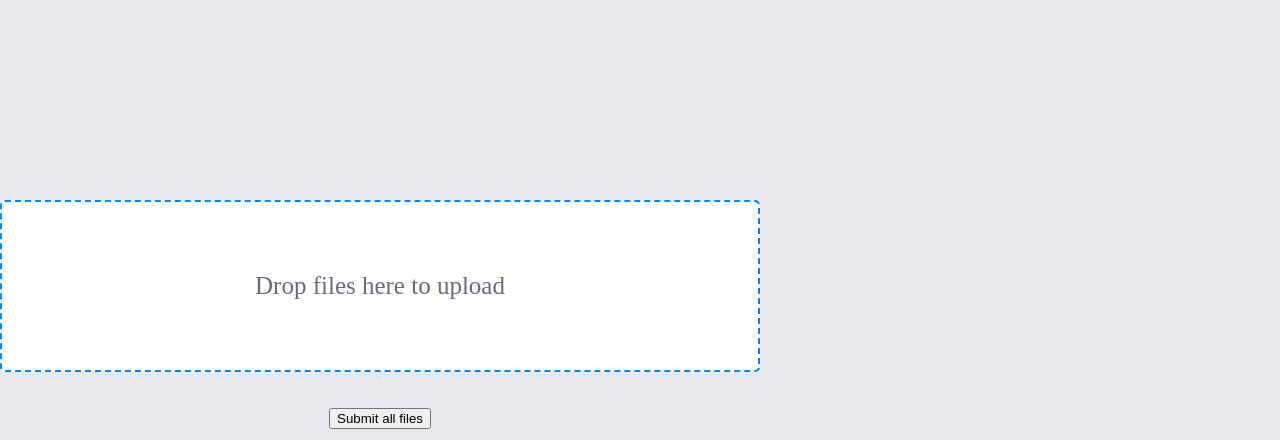
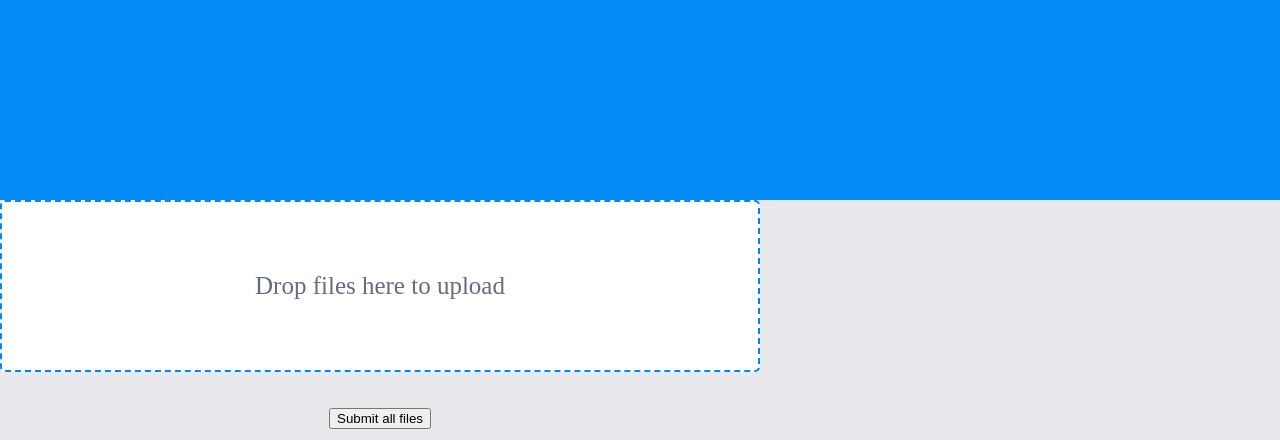
Before and after one commit to EJSohn/Skin-analizer, a Django app: page /main/ in a window 1280 px wide. Shown: the top 440 px of the page. Run offline with Django 3.2, Linux system fonts and the light colour scheme; parts of the project's set-up code (start-up, migrations or seed data) failed here and were passed over; some libraries are stand-ins or nearby versions.

Commit message:
add custom css

```diff
--- a/SkinAnlizer/main/static/main/css/main.css
+++ b/SkinAnlizer/main/static/main/css/main.css
@@ -8,6 +8,7 @@ body {
 .banner-class {
     height: 200px;
     display: block;
+    background-color: #028bf4;
 }
 
 .dropdown-class {
```
